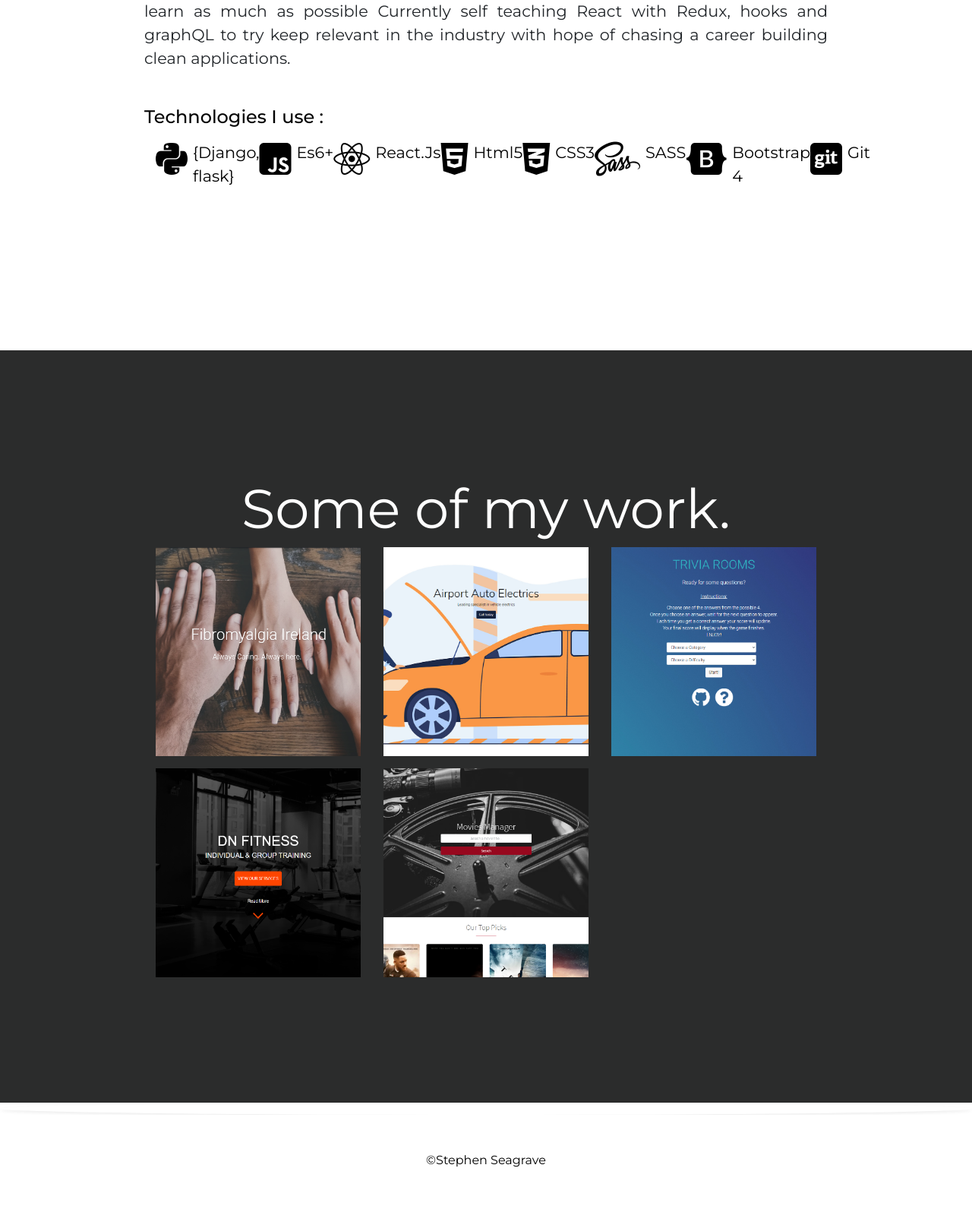
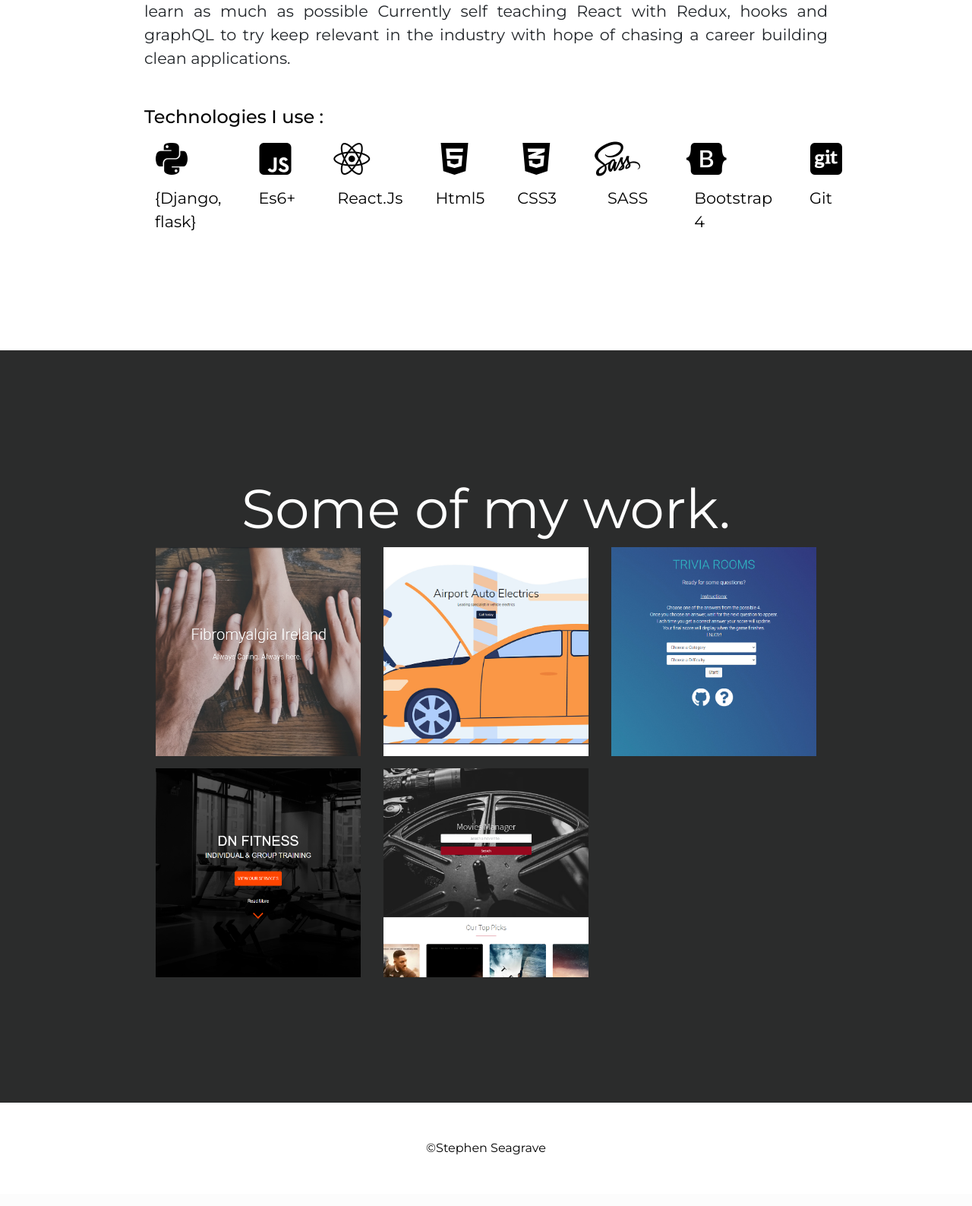
Before and after one commit to nemixu/portfolio, a Django app: page / in a window 1280 px wide. Shown: the part 1539-3126 px from the top of the page at 76% size. After the commit the page ends 3059 px from the top, so only its background shows below. Run offline with Django 3.2, Linux system fonts and the light colour scheme; some libraries are stand-ins or nearby versions.

Commit message:
added styling for totop button and tech paragraph

```diff
--- a/static/css/base.css
+++ b/static/css/base.css
@@ -122,7 +122,7 @@ p {
 .slide-in {
     transform: translateX(0px);
     transition: right 0.5s ease-in-out;
-    right: 20px;
+    right: 20px !important;
 }
 
 .projects-container{
@@ -144,6 +144,26 @@ p {
     transition: opacity 300ms ease 0s, transform 300ms ease 0s
 }
 
+.tech-paragraph {
+    display:flex;
+    position: relative;
+    top:60px;
+    right:50px;
+}
+
+.totop-button {
+    cursor: pointer;
+    height:2.1875rem;
+    width:2.1875rem;
+    color: #fff;
+    position:fixed;
+    bottom:0.625rem;
+    right: -50px;
+    background:#FF4500;
+    z-index: 99999;
+    transform: translateX(0px);
+    transition: right 0.5s ease-in-out;
+  }
 footer {
 
     bottom: 0;
```
